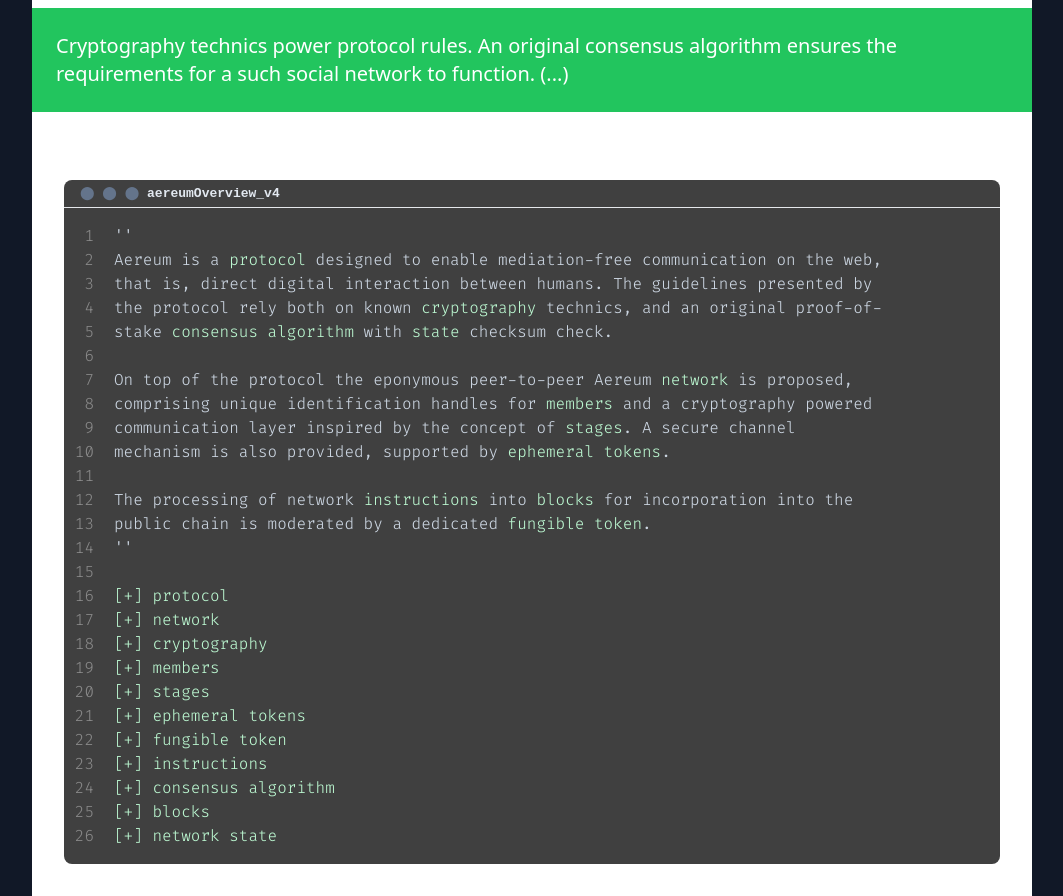
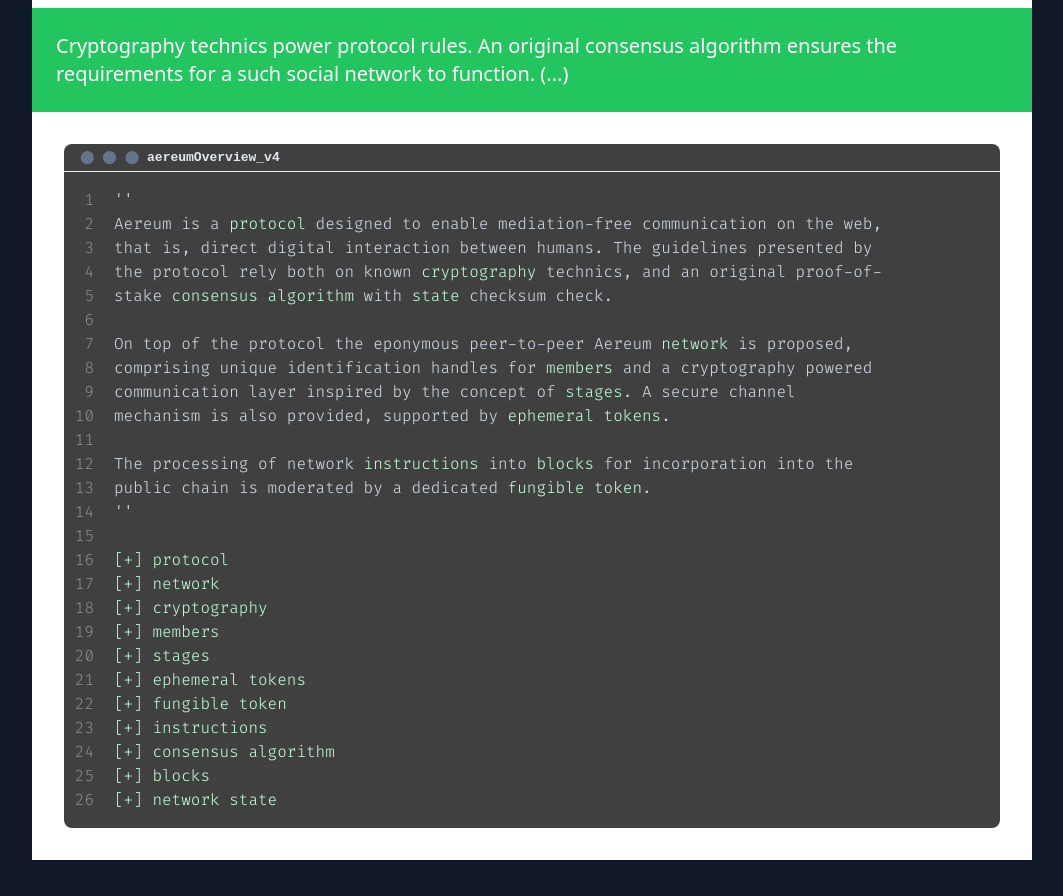
Before and after one commit to Aereum/aereum-org-website, a plain HTML site: page src/aereum.html in a window 1280 px wide. Shown: the part 10620-11516 px from the top of the page, without its empty margins (108-1171 px from the left). After the commit the page ends 11480 px from the top, so only its background shows below. Drawn offline with nearby package versions, Linux system fonts and the light colour scheme; files that its build step writes are made by us from their sources; a web font is replaced by a local one.

Commit message:
code window

```diff
--- a/src/aereum.html
+++ b/src/aereum.html
@@ -321,10 +321,6 @@
             </h1>
         </div>
 
-
-        <div class="w-full h-3 bg-white">
-        </div>
-
         <pre>
         <div  class="relative flex flex-row flex-col justify-center bg-neutral-700 m-8 rounded-lg pb-4">
 
@@ -620,7 +616,6 @@
             <h1 class="text-slate-300 text-1xl font-firacode"></h1>
         </div>
     </pre>
-
         </div>
     </div>
 
```
